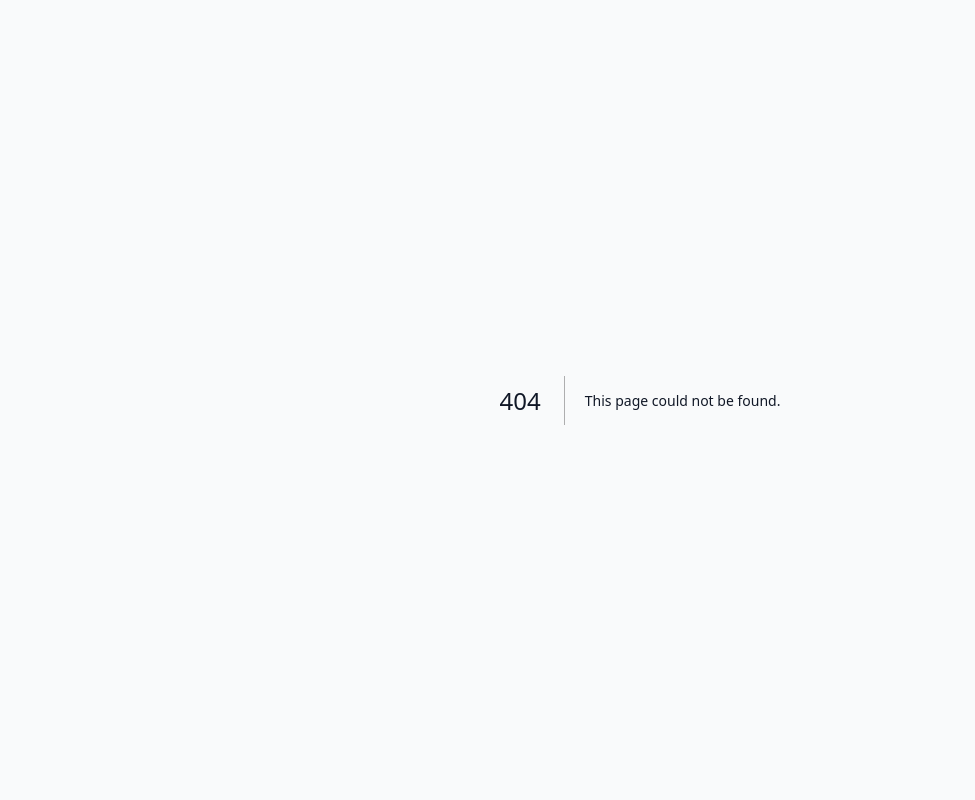
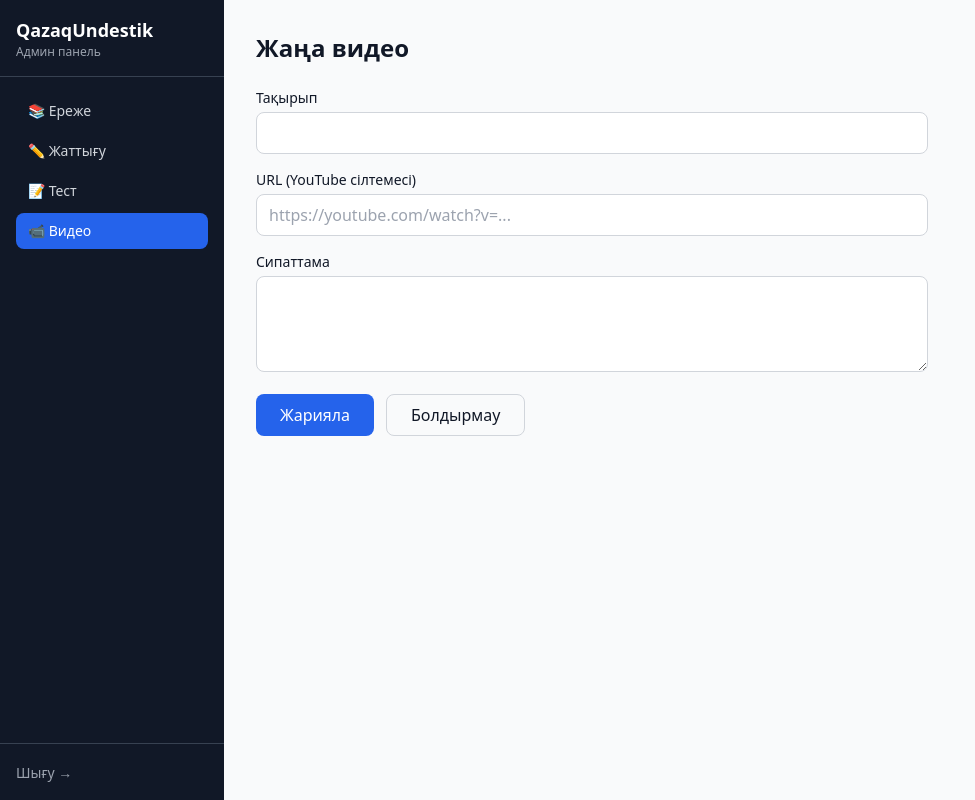
Before and after one commit to the1danie/QazaqUndestikBot, a Next.js app in the folder admin/: page /dashboard/video/new in a window 1280 px wide. Before the commit this address had no page. Shown: the whole page, without its empty margins (0-975 px from the left). Built offline with nearby package versions, Linux system fonts and the light colour scheme.

Commit message:
feat: admin Видео section

```diff
--- /dev/null
+++ b/admin/src/app/api/videos/[documentId]/route.ts
@@ -0,0 +1,27 @@
+import { NextResponse } from "next/server";
+import { strapiUpdate, strapiDelete, strapiPublish, strapiUnpublish } from "@/lib/strapi";
+import type { VideoItem } from "@/types";
+
+export async function PUT(request: Request, { params }: { params: Promise<{ documentId: string }> }) {
+  try {
+    const { documentId } = await params;
+    const body = await request.json() as Record<string, unknown> & { published: boolean };
+    const { published, ...data } = body;
+    await strapiUpdate<VideoItem>("videos", documentId, data);
+    if (published) await strapiPublish("videos", documentId);
+    else await strapiUnpublish("videos", documentId);
+    return NextResponse.json({ ok: true });
+  } catch (err) {
+    return NextResponse.json({ error: String(err) }, { status: 500 });
+  }
+}
+
+export async function DELETE(_: Request, { params }: { params: Promise<{ documentId: string }> }) {
+  try {
+    const { documentId } = await params;
+    await strapiDelete("videos", documentId);
+    return NextResponse.json({ ok: true });
+  } catch (err) {
+    return NextResponse.json({ error: String(err) }, { status: 500 });
+  }
+}
--- /dev/null
+++ b/admin/src/app/api/videos/route.ts
@@ -0,0 +1,14 @@
+import { NextResponse } from "next/server";
+import { strapiCreate, strapiPublish } from "@/lib/strapi";
+import type { VideoItem } from "@/types";
+
+export async function POST(request: Request) {
+  try {
+    const body = await request.json() as Record<string, unknown>;
+    const item = await strapiCreate<VideoItem>("videos", body);
+    await strapiPublish("videos", item.documentId);
+    return NextResponse.json({ ok: true });
+  } catch (err) {
+    return NextResponse.json({ error: String(err) }, { status: 500 });
+  }
+}
--- /dev/null
+++ b/admin/src/app/dashboard/video/DeleteVideoButton.tsx
@@ -0,0 +1,12 @@
+"use client";
+import { useRouter } from "next/navigation";
+
+export default function DeleteVideoButton({ documentId }: { documentId: string }) {
+  const router = useRouter();
+  async function handleDelete() {
+    if (!confirm("Жою керек пе?")) return;
+    await fetch(`/api/videos/${documentId}`, { method: "DELETE" });
+    router.refresh();
+  }
+  return <button onClick={handleDelete} className="text-sm text-red-500 hover:underline">Жою</button>;
+}
--- /dev/null
+++ b/admin/src/app/dashboard/video/[documentId]/EditVideoForm.tsx
@@ -0,0 +1,62 @@
+"use client";
+
+import { useState } from "react";
+import { useRouter } from "next/navigation";
+import type { VideoItem } from "@/types";
+
+export default function EditVideoForm({ item }: { item: VideoItem }) {
+  const router = useRouter();
+  const [form, setForm] = useState({
+    title: item.title, url: item.url, description: item.description ?? "", published: !!item.publishedAt,
+  });
+  const [saving, setSaving] = useState(false);
+  const [error, setError] = useState("");
+
+  function set(key: string, value: string | boolean) { setForm((f) => ({ ...f, [key]: value })); }
+
+  async function handleSubmit(e: React.FormEvent) {
+    e.preventDefault();
+    setSaving(true);
+    setError("");
+    const res = await fetch(`/api/videos/${item.documentId}`, {
+      method: "PUT",
+      headers: { "Content-Type": "application/json" },
+      body: JSON.stringify(form),
+    });
+    if (res.ok) { router.push("/dashboard/video"); router.refresh(); }
+    else { const d = await res.json() as { error: string }; setError(d.error); setSaving(false); }
+  }
+
+  return (
+    <form onSubmit={handleSubmit} className="space-y-4">
+      <div>
+        <label className="block text-sm font-medium mb-1">Тақырып</label>
+        <input value={form.title} onChange={(e) => set("title", e.target.value)}
+          className="w-full border border-gray-300 rounded-lg px-3 py-2" required />
+      </div>
+      <div>
+        <label className="block text-sm font-medium mb-1">URL</label>
+        <input value={form.url} onChange={(e) => set("url", e.target.value)} type="url"
+          className="w-full border border-gray-300 rounded-lg px-3 py-2" required />
+      </div>
+      <div>
+        <label className="block text-sm font-medium mb-1">Сипаттама</label>
+        <textarea value={form.description} onChange={(e) => set("description", e.target.value)}
+          className="w-full border border-gray-300 rounded-lg px-3 py-2 h-24" />
+      </div>
+      <div className="flex items-center gap-2">
+        <input type="checkbox" id="pub" checked={form.published} onChange={(e) => set("published", e.target.checked)} />
+        <label htmlFor="pub" className="text-sm">Жарияланған</label>
+      </div>
+      {error && <p className="text-red-600 text-sm">{error}</p>}
+      <div className="flex gap-3">
+        <button type="submit" disabled={saving}
+          className="bg-blue-600 text-white px-6 py-2 rounded-lg hover:bg-blue-700 disabled:opacity-50">
+          {saving ? "Сақталуда..." : "Сақтау"}
+        </button>
+        <button type="button" onClick={() => router.back()}
+          className="px-6 py-2 border border-gray-300 rounded-lg">Болдырмау</button>
+      </div>
+    </form>
+  );
+}
--- /dev/null
+++ b/admin/src/app/dashboard/video/[documentId]/page.tsx
@@ -0,0 +1,16 @@
+import { strapiGetOne } from "@/lib/strapi";
+import type { VideoItem } from "@/types";
+import EditVideoForm from "./EditVideoForm";
+
+export const dynamic = "force-dynamic";
+
+export default async function EditVideoPage({ params }: { params: Promise<{ documentId: string }> }) {
+  const { documentId } = await params;
+  const item = await strapiGetOne<VideoItem>("videos", documentId);
+  return (
+    <div className="max-w-2xl">
+      <h1 className="text-2xl font-bold mb-6">Видеоны өңдеу</h1>
+      <EditVideoForm item={item} />
+    </div>
+  );
+}
--- /dev/null
+++ b/admin/src/app/dashboard/video/new/page.tsx
@@ -0,0 +1,59 @@
+"use client";
+
+import { useState } from "react";
+import { useRouter } from "next/navigation";
+
+export default function NewVideoPage() {
+  const router = useRouter();
+  const [form, setForm] = useState({ title: "", url: "", description: "" });
+  const [saving, setSaving] = useState(false);
+  const [error, setError] = useState("");
+
+  function set(key: string, value: string) { setForm((f) => ({ ...f, [key]: value })); }
+
+  async function handleSubmit(e: React.FormEvent) {
+    e.preventDefault();
+    setSaving(true);
+    setError("");
+    const res = await fetch("/api/videos", {
+      method: "POST",
+      headers: { "Content-Type": "application/json" },
+      body: JSON.stringify(form),
+    });
+    if (res.ok) { router.push("/dashboard/video"); router.refresh(); }
+    else { const d = await res.json() as { error: string }; setError(d.error); setSaving(false); }
+  }
+
+  return (
+    <div className="max-w-2xl">
+      <h1 className="text-2xl font-bold mb-6">Жаңа видео</h1>
+      <form onSubmit={handleSubmit} className="space-y-4">
+        <div>
+          <label className="block text-sm font-medium mb-1">Тақырып</label>
+          <input value={form.title} onChange={(e) => set("title", e.target.value)}
+            className="w-full border border-gray-300 rounded-lg px-3 py-2" required />
+        </div>
+        <div>
+          <label className="block text-sm font-medium mb-1">URL (YouTube сілтемесі)</label>
+          <input value={form.url} onChange={(e) => set("url", e.target.value)} type="url"
+            className="w-full border border-gray-300 rounded-lg px-3 py-2" required
+            placeholder="https://youtube.com/watch?v=..." />
+        </div>
+        <div>
+          <label className="block text-sm font-medium mb-1">Сипаттама</label>
+          <textarea value={form.description} onChange={(e) => set("description", e.target.value)}
+            className="w-full border border-gray-300 rounded-lg px-3 py-2 h-24" />
+        </div>
+        {error && <p className="text-red-600 text-sm">{error}</p>}
+        <div className="flex gap-3">
+          <button type="submit" disabled={saving}
+            className="bg-blue-600 text-white px-6 py-2 rounded-lg hover:bg-blue-700 disabled:opacity-50">
+            {saving ? "Сақталуда..." : "Жарияла"}
+          </button>
+          <button type="button" onClick={() => router.back()}
+            className="px-6 py-2 border border-gray-300 rounded-lg">Болдырмау</button>
+        </div>
+      </form>
+    </div>
+  );
+}
--- /dev/null
+++ b/admin/src/app/dashboard/video/page.tsx
@@ -0,0 +1,38 @@
+import Link from "next/link";
+import { strapiList } from "@/lib/strapi";
+import type { VideoItem } from "@/types";
+import DeleteVideoButton from "./DeleteVideoButton";
+
+export const dynamic = "force-dynamic";
+
+export default async function VideoPage() {
+  const items = await strapiList<VideoItem>("videos");
+  return (
+    <div>
+      <div className="flex justify-between items-center mb-6">
+        <h1 className="text-2xl font-bold">Видео</h1>
+        <Link href="/dashboard/video/new"
+          className="bg-blue-600 text-white px-4 py-2 rounded-lg hover:bg-blue-700">+ Қосу</Link>
+      </div>
+      <div className="space-y-3">
+        {items.length === 0 && <p className="text-gray-500">Видео жоқ.</p>}
+        {items.map((item) => (
+          <div key={item.documentId} className="bg-white rounded-lg p-4 shadow-sm flex items-center justify-between">
+            <div>
+              <p className="font-medium">{item.title}</p>
+              <p className="text-xs text-gray-500 truncate max-w-xs">{item.url}</p>
+              <span className={`text-xs px-2 py-0.5 rounded-full ${item.publishedAt ? "bg-green-100 text-green-700" : "bg-yellow-100 text-yellow-700"}`}>
+                {item.publishedAt ? "Жарияланған" : "Черновик"}
+              </span>
+            </div>
+            <div className="flex gap-2">
+              <Link href={`/dashboard/video/${item.documentId}`}
+                className="text-sm text-blue-600 hover:underline">Өңдеу</Link>
+              <DeleteVideoButton documentId={item.documentId} />
+            </div>
+          </div>
+        ))}
+      </div>
+    </div>
+  );
+}
```
